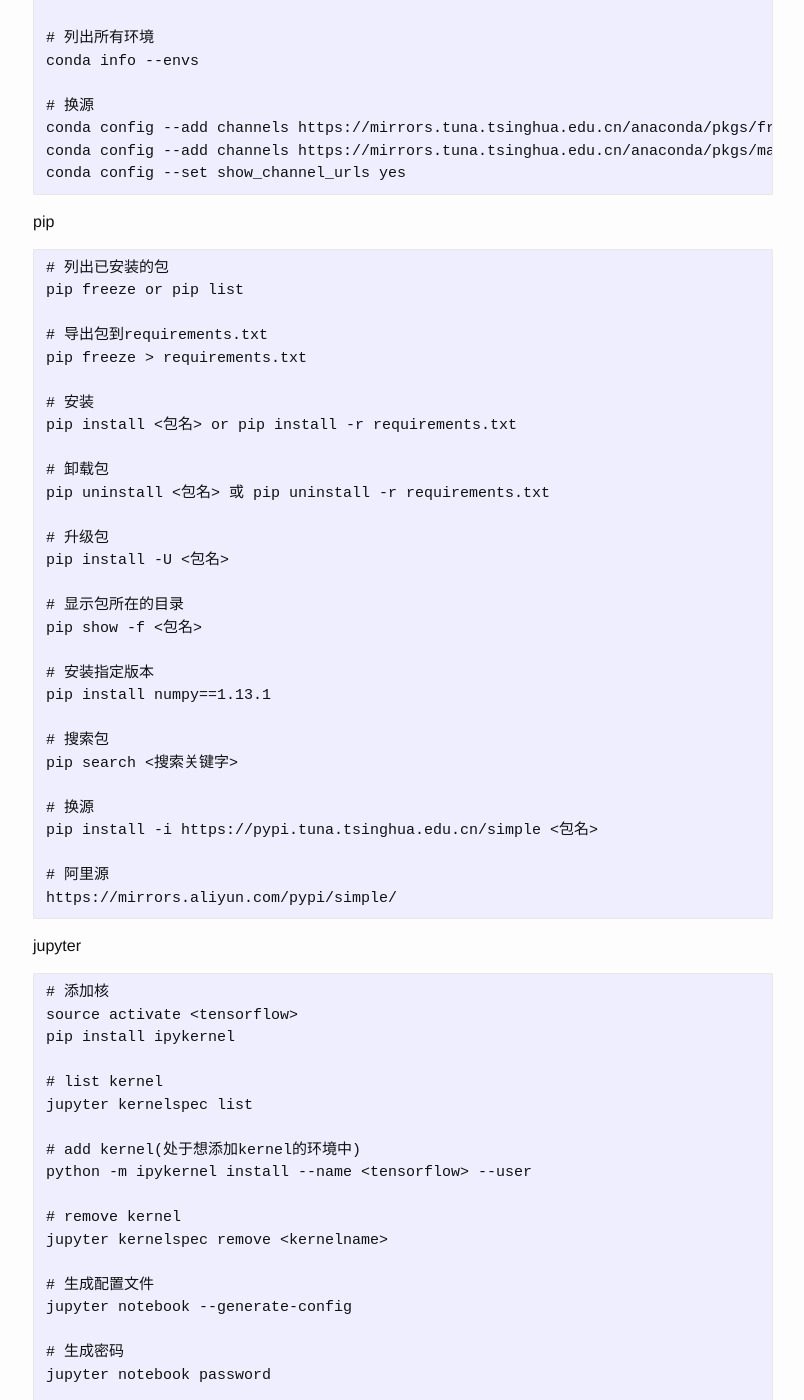
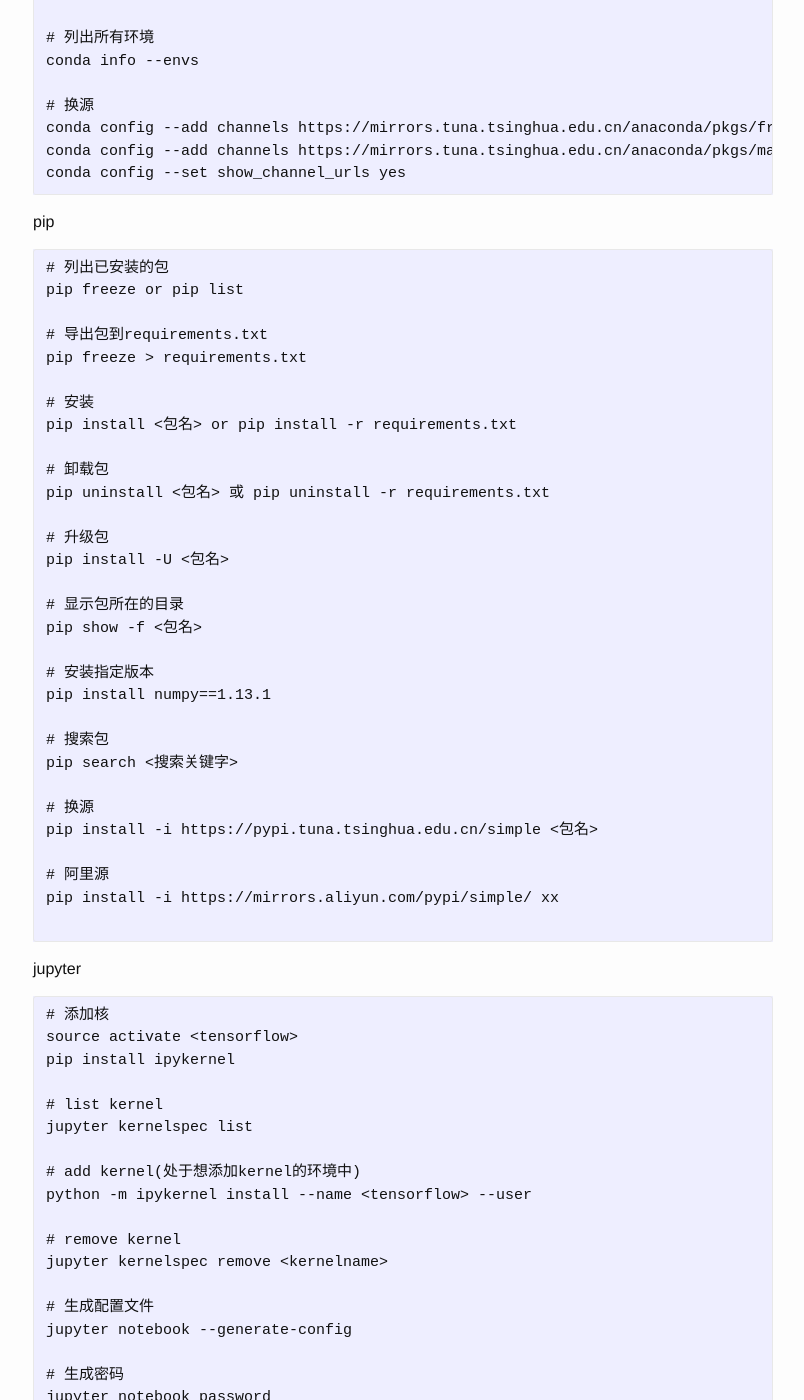
Before and after one commit to josephstalin117/josephstalin117.github.io, a Jekyll site: the page built from _posts/2017-08-10-python.markdown, in a window 1280 px wide and 1400 px high, scrolled down 8572 px. Shown: the whole window, without its empty margins (237-1041 px from the left). Built offline with Jekyll 4.4.1, drawn with Linux system fonts in a browser that asks for light colours.

Commit message:
update python source

````diff
--- a/_posts/2017-08-10-python.markdown
+++ b/_posts/2017-08-10-python.markdown
@@ -441,7 +441,8 @@
 pip install -i https://pypi.tuna.tsinghua.edu.cn/simple <包名>
 
 # 阿里源
-https://mirrors.aliyun.com/pypi/simple/
+pip install -i https://mirrors.aliyun.com/pypi/simple/ xx
+
 ```
 
 jupyter
````
